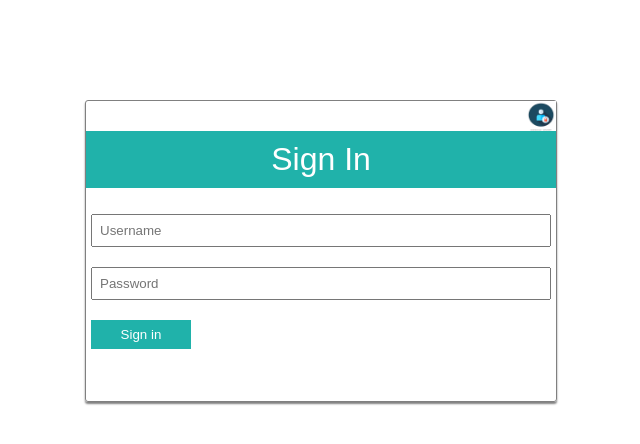
After one commit to sharmapooja14/WVC, a PHP site: page /view/signup.php in a window 1280 px wide. The commit adds this page. Shown: the top 444 px of the page, without its empty margins (319-959 px from the left). Run offline with PHP 8.4, Linux system fonts and the light colour scheme.

Commit message:
signup page

```diff
--- a/index.php
+++ b/index.php
@@ -1,6 +1,7 @@
 <?php
 require_once ("model/config.php");
 require_once ("model/login.php");
+require_once ("model/signup.php");
 $db_handle = new config();
 
 
--- a/view/login.php
+++ b/view/login.php
@@ -33,7 +33,7 @@
             </div>
             <div>
                 <input type="submit" value="Login" name="but_submit" id="but_submit" />
-                <button type="button" class="button" value="Input Button"><a id="button" href="index.php?action=add">  Sign in </a></button>
+                <button type="button" class="button" value="Input Button"> Sign in </a></button>
             </div>
 
         </div>
--- /dev/null
+++ b/view/signup.php
@@ -0,0 +1,33 @@
+<!DOCTYPE html>
+<html>
+<head>
+<title>Lgin Page</title>
+<head>
+
+<link rel="stylesheet" type="text/css" href="./assets/css/login.css" >
+</head>
+<body>
+
+<div class="container">
+    <form>
+        <div id="div_login">
+        <img src="./assets/img/login.jpg" alt="login" style="width:30px;height:30px;">
+            <h1>Sign In</h1>
+
+            <div>
+                <input type="text" class="textbox" id="txt_uname" name="txt_uname" placeholder="Username" />
+            </div>
+            <div>
+                <input type="password" class="textbox" id="txt_uname" name="txt_pwd" placeholder="Password"/>
+            </div>
+            <div>
+                <input type="submit" value="Sign in" name="sbt" id="" />
+            </div>
+
+        </div>
+    </form>
+
+
+</div>
+</body>
+</html>
```
Also changed, not shown: model/signup.php (added, +22 -0 lines).
